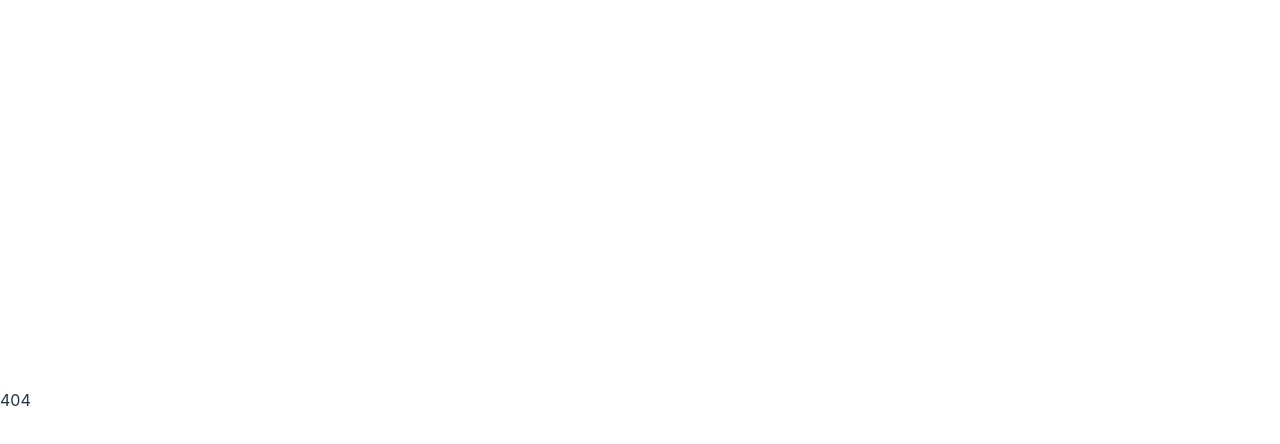
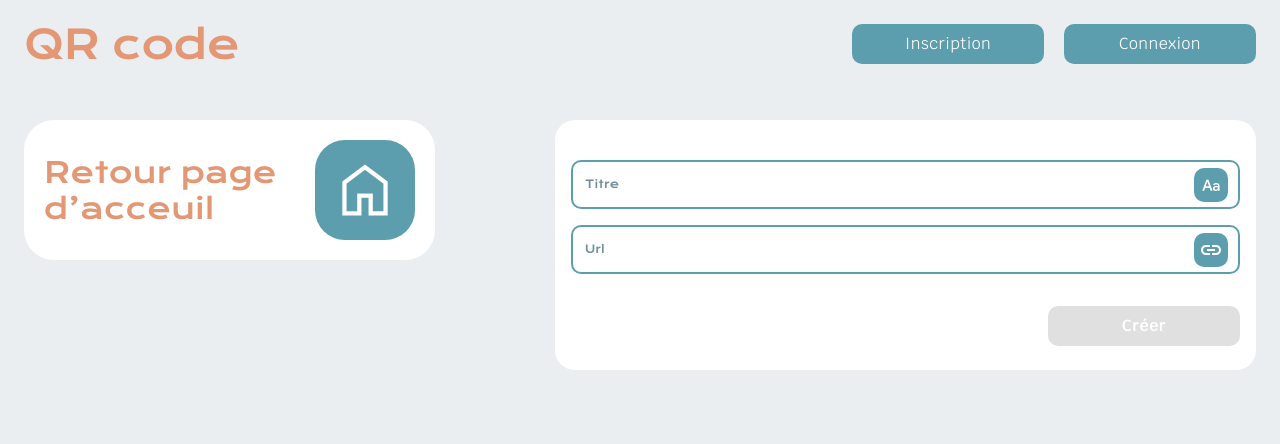
Before and after one commit to Edgarlct/react-rendu-qrcode, a React (Vite) app: page /qr/code/add in a window 1280 px wide. Shown: the top 444 px of the page. Built offline with nearby package versions, Linux system fonts and the light colour scheme.

Commit message:
add qrcode page

```diff
--- a/src/api/Api.ts
+++ b/src/api/Api.ts
@@ -25,6 +25,10 @@ export class Api {
     return this.handleResponse(response);
   }
 
+  public static getLink(url: string) {
+    return this.checkIfValidUrl(url);
+  }
+
   protected static checkIfValidUrl(url: string) {
     if (url.startsWith('/')) {
       return this.base_url + url.slice(1);
--- a/src/availableRoutes.tsx
+++ b/src/availableRoutes.tsx
@@ -4,6 +4,7 @@ import {Route, Routes} from "react-router-dom";
 // import view for the router
 import HomeView from "./views/Home/HomeView";
 import QrCodeList from "./views/QrCode/list/QrCodeList";
+import QrCodeAdd from "./views/QrCode/add/addQrCode";
 
 export default function AvailableRoutes() {
     return <Routes>
@@ -11,6 +12,7 @@ export default function AvailableRoutes() {
             <Route path="" element={<HomeView/>}></Route>
             <Route path="qr/code/">
                 <Route path="" element={<QrCodeList/>}></Route>
+                <Route path="add" element={<QrCodeAdd/>}></Route>
             </Route>
         </Route>
         <Route path="*" element={<div>404</div>}></Route>
--- a/src/components/Modal/Modal.scss
+++ b/src/components/Modal/Modal.scss
@@ -37,3 +37,17 @@
     background: #fff;
     border-radius: 20px;
 }
+
+.containerQrData {
+    display: flex;
+    flex-direction: column;
+    gap: 1rem;
+    align-items: center;
+    justify-content: center;
+
+    >.containerQr {
+        background-color: #5C9EAD;
+        padding: 2rem;
+        border-radius: 30px;
+    }
+}
--- a/src/components/Modal/ModalContainer.tsx
+++ b/src/components/Modal/ModalContainer.tsx
@@ -2,6 +2,7 @@ import React, {useContext} from "react";
 import LoginModal from "./LoginModal";
 import RegisterModal from "./RegisterModal";
 import {ModalContext} from "../../contexts/ModalContext/ModalContext";
+import QrCodeGenModal from "./QrCodeGenModal";
 
 export default function ModalContainer() {
   const {open, setOpen, modalType} = useContext(ModalContext);
@@ -11,6 +12,8 @@ export default function ModalContainer() {
         return <LoginModal/>
       case "register":
         return <RegisterModal/>
+      case "qrCode":
+        return <QrCodeGenModal/>
       default:
         return <LoginModal/>
     }
--- /dev/null
+++ b/src/components/Modal/QrCodeGenModal.tsx
@@ -0,0 +1,67 @@
+import React, {useContext, useEffect} from "react";
+import {Button, IconButton, Typography} from "@mui/material";
+import "./Modal.scss";
+import {ModalContext} from "../../contexts/ModalContext/ModalContext";
+import {IQrCode} from "../../interfaces/IQrCode";
+import QRCode from 'qrcode';
+import jsPDF from "jspdf";
+import {Api} from "../../api/Api";
+export default function QrCodeGenModal() {
+  const {modalData} = useContext(ModalContext);
+
+  useEffect(() => {
+    generateQrCode(modalData as IQrCode);
+  }, [])
+  const generateQrCode = (qrCode: IQrCode) => {
+    // generate qr code
+    const urlStr = Api.getLink("/api/qr/scanned/" + qrCode.id);
+    const canvas = document.getElementById("qrCodeCanvas") as HTMLCanvasElement;
+    const canvasPdf = document.getElementById("canvasPdf") as HTMLCanvasElement;
+    QRCode.toCanvas(canvas, urlStr, {
+      width: 125,
+      margin: 0,
+      color: {
+        light: "#5C9EAD",
+        dark: "#FFFFFF"
+      }
+    }, error => {
+      if (error) console.error(error)
+    })
+    QRCode.toCanvas(canvasPdf, urlStr, {
+      width: 125,
+      margin: 0,
+      color: {
+        light: "#FFFFFF",
+        dark: "#000000"
+      }
+    }, error => {
+      if (error) console.error(error)
+    })
+  }
+
+  const downloadQrCode = () => {
+    const doc = new jsPDF({
+      format: [125, 125],
+      unit: "px",
+      orientation: "l",
+    });
+    const canvasPdf = document.getElementById("canvasPdf") as HTMLCanvasElement;
+    const imgData = canvasPdf.toDataURL("image/png");
+    doc.addImage(imgData, "PNG", 0, 0, 125, 125);
+    doc.save("qrCode.pdf");
+  }
+
+
+  return <div className={"containerModal"}>
+    <div className={"containerQrData"}>
+      <div className={"containerQr"}>
+        <canvas id={"qrCodeCanvas"} width={300} height={300}/>
+      </div>
+      <Typography variant={"h5"} color={"primary.dark"}>{(modalData as IQrCode).name}</Typography>
+      <Typography variant={"body1"}>{(modalData as IQrCode).url}</Typography>
+    </div>
+    <Button variant={"contained"} color={"secondary"} onClick={downloadQrCode} fullWidth>Télécharger</Button>
+    {/*this canvas is display none is here only for pdf generation*/}
+    <canvas id={"canvasPdf"} style={{display:"none"}}></canvas>
+  </div>
+}
--- a/src/contexts/ModalContext/ModalContext.tsx
+++ b/src/contexts/ModalContext/ModalContext.tsx
@@ -6,14 +6,17 @@ export const ModalContext = createContext({
   open: false,
   setOpen: (value: boolean) => {},
   modalType: "login",
-  setModalType: (value: string) => {}
+  setModalType: (value: string) => {},
+  modalData: {},
+  setModalData: (value: any) => {}
 });
 
 
 const ModalProvider = (props: {children: ReactNode}) => {
   const [open, setOpen] = React.useState(false);
   const [modalType, setModalType] = React.useState("login");
-  const value = {open, setOpen, modalType, setModalType};
+  const [modalData, setModalData] = React.useState<any>({});
+  const value = {open, setOpen, modalType, setModalType, modalData, setModalData};
 
   return (
     <ModalContext.Provider value={value}>
--- /dev/null
+++ b/src/interfaces/IErrorResponse.ts
@@ -0,0 +1,5 @@
+export interface IErrorResponse {
+  statusCode: number;
+  message: string;
+  error: string;
+}
--- a/src/views/QrCode/QrCode.scss
+++ b/src/views/QrCode/QrCode.scss
@@ -4,6 +4,10 @@
     gap: 7.5rem;
     flex-direction: row;
     justify-content: space-between;
+
+    form {
+        width: 100%;
+    }
 }
 
 .leftPartContainer {
@@ -26,3 +30,21 @@
         gap: 1rem;
     }
 }
+
+.cardContainer {
+    background-color: #ffffff;
+    border-radius: 1.25rem;
+    padding: 2.5rem 1rem 1.5rem 1rem;
+    gap: 2rem;
+    align-items: end;
+    width: 100%;
+
+    >div {
+        &:first-child {
+            width: 100%;
+            display: flex;
+            flex-direction: column;
+            gap: 1rem;
+        }
+    }
+}
--- /dev/null
+++ b/src/views/QrCode/add/addQrCode.tsx
@@ -0,0 +1,56 @@
+import MainCard from "../../../components/MainCard/MainCard";
+import React, {FormEvent, useContext, useState} from "react";
+import CustomField from "../../../components/CustomField/CustomField";
+import {Button} from "@mui/material";
+import {Api} from "../../../api/Api";
+import {IQrCode} from "../../../interfaces/IQrCode";
+import {IErrorResponse} from "../../../interfaces/IErrorResponse";
+import {SnackBarContext} from "../../../contexts/SnackBarContext/SnackBarContext";
+import {ModalContext} from "../../../contexts/ModalContext/ModalContext";
+
+export default function QrCodeAdd() {
+  const [name, setName] = useState("");
+  const [url, setUrl] = useState("");
+  const {setSeverity, setDisplay, setMessage} = useContext(SnackBarContext);
+  const {setOpen, setModalType, setModalData} = useContext(ModalContext);
+
+  const generateQrCode = async (event: FormEvent) => {
+    event.preventDefault();
+    // url must be a valid url check with regex
+    if (!url.match(/^(http|https):\/\/[a-zA-Z0-9-_.]+\.[a-zA-Z]{2,5}(:[0-9]{1,5})?(\/.*)?$/)) return;
+    if (name.length === 0 || url.length === 0) return;
+    const qrCode:IQrCode|IErrorResponse = await Api.post("/api/user/me/qr", {"name": name, "url":url});
+    if (qrCode) {
+      if ((qrCode as IErrorResponse).error) {
+        setDisplay(true);
+        setSeverity("error");
+        setMessage("L'url ou le nom est déjà utilisé");
+      } else {
+        setDisplay(true);
+        setSeverity("success");
+        setMessage("Le QR Code a bien été généré");
+        setOpen(true);
+        setModalType("qrCode");
+        setModalData(qrCode);
+      }
+    }
+  }
+
+  return (
+    <div className={"containerQrCodeDashboard"}>
+      <div className={"leftPartContainer"}>
+        <MainCard title={"Retour page d’acceuil"} icon={"home"} link={"/qr/code"}/>
+      </div>
+      <form onSubmit={(e)=>{generateQrCode(e)}}>
+        <div className={"rightPartContainer cardContainer"}>
+            <div>
+              <CustomField label={"Titre"} type={"text"} icon={"match_case"} onChange={(name)=>{setName(name)}} value={name} fullWidth/>
+              <CustomField label={"Url"} type={"text"} icon={"link"} onChange={(url)=>{setUrl(url)}} value={url} fullWidth/>
+            </div>
+            <Button variant={"contained"} color={"secondary"} disabled={name.length === 0 || url.length === 0} type={"submit"}>Créer</Button>
+        </div>
+      </form>
+    </div>
+
+  )
+}
--- a/src/views/QrCode/list/QrCodeList.tsx
+++ b/src/views/QrCode/list/QrCodeList.tsx
@@ -43,7 +43,7 @@ export default function QrCodeList() {
   return (
     <div className={"containerQrCodeDashboard"}>
       <div className={"leftPartContainer"}>
-        <MainCard title={"Généré un qr code "} icon={"qr_code_2"}/>
+        <MainCard title={"Généré un qr code "} icon={"qr_code_2"} link={"/qr/code/add"}/>
         <div className={"containerCard stackContainer"}>
           <CustomButton title={"Nombre de scan"} icon={"expand_less"} activeIcon={"expand_more"}
                         fullWidth onClick={() => setScanASC(!scanASC)} active={scanASC}/>
--- a/vite.config.ts
+++ b/vite.config.ts
@@ -3,5 +3,8 @@ import react from '@vitejs/plugin-react-swc'
 
 // https://vitejs.dev/config/
 export default defineConfig({
+  server: {
+    port: 3013,
+  },
   plugins: [react()],
 })
```
Also changed, not shown: 1 other file (tests, documents, lock files or other folders).
